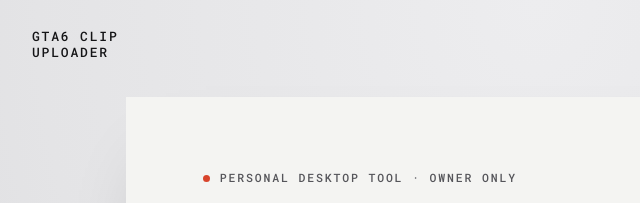
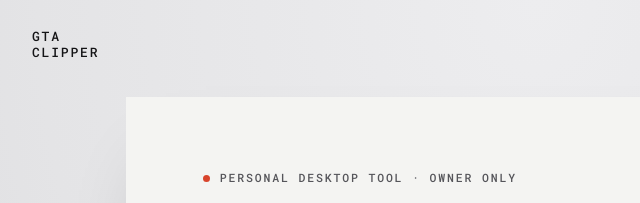
Before and after one commit to vincent961/gta-clipper-legal, a plain HTML site: page index.html in a window 1280 px wide. Shown: the top 203 px of the page, 104-744 px from the left. Drawn offline with Linux system fonts and the light colour scheme.

Commit message:
Logo ook GTA Clipper
Co-Authored-By: Claude Opus 5.5 <noreply@anthropic.com>

```diff
--- a/index.html
+++ b/index.html
@@ -10,7 +10,7 @@
 <body>
 <a class="skip" href="#main">Skip to content</a>
 <header class="site-header">
-  <a class="wordmark" href="index.html"><span>GTA6 Clip</span><span>Uploader</span></a>
+  <a class="wordmark" href="index.html"><span>GTA</span><span>Clipper</span></a>
   <nav class="nav" aria-label="Main">
     <a href="index.html" aria-current="page">Home</a>
     <a href="privacy.html">Privacy</a>
```
Also changed, not shown: privacy.html (+1 -1 lines), terms.html (+1 -1 lines).
